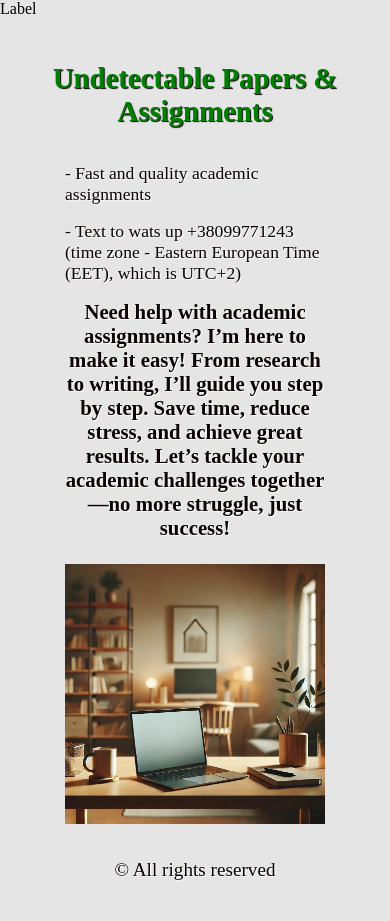
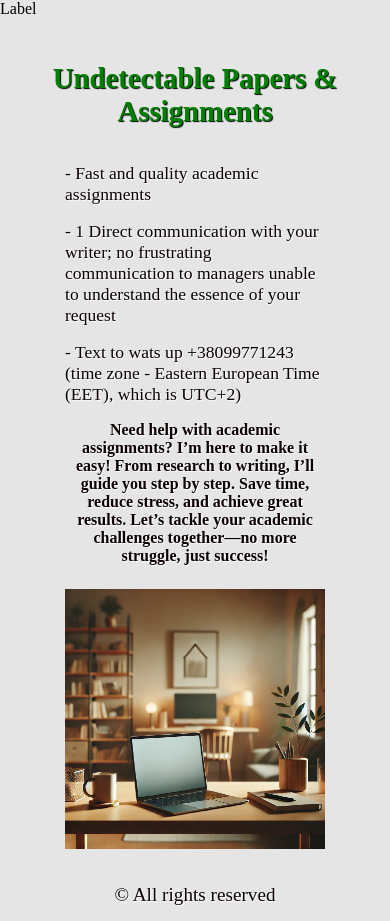
Before and after one commit to naskellagit/landingPageForOlya, a Next.js app: page / in a window 390 px wide. Before the commit the page ends 896 px from the top, so only its background shows below. Built offline with nearby package versions, Linux system fonts and the light colour scheme.

Commit message:
added text block

```diff
--- a/src/app/page.js
+++ b/src/app/page.js
@@ -14,6 +14,7 @@ export default function Home() {
         <div className={styles.textContainer}>
           <div className={styles.topText}>
             <p>- Fast and quality academic assignments</p>
+            <p>- 1 Direct communication with your writer; no frustrating communication to managers unable to understand the essence of your request</p>
             <p>- Text to wats up +38099771243 (time zone - Eastern European Time (EET), which is UTC+2)</p>
           </div>
           <p className={styles.pEnd}>Need help with academic assignments? I’m here to make it easy! From research to writing, I’ll guide you step by step. Save time, reduce stress, and achieve great results. Let’s tackle your academic challenges together—no more struggle, just success!</p>
--- a/src/app/page.module.css
+++ b/src/app/page.module.css
@@ -75,6 +75,9 @@
     width: 100%;
     height: 100%;
   }
+  .pEnd{
+    font-size: 1rem;
+  }
 }
 
 @media screen and (max-width: 490px){
```
